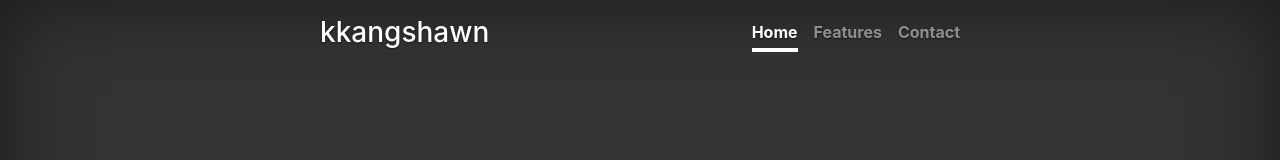
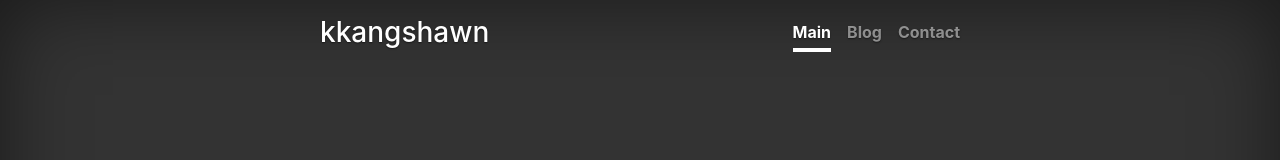
Before and after one commit to kkangshawn/kkangshawn.github.io, a website: page index.html in a window 1280 px wide. Shown: the top 160 px of the page. Drawn offline with nearby package versions, Linux system fonts and the light colour scheme.

Commit message:
Update index.html
Change default names in upper tab to proper names and its link.

```diff
--- a/index.html
+++ b/index.html
@@ -34,8 +34,8 @@
           <div class="inner">
             <h3 class="masthead-brand">kkangshawn</h3>
             <nav class="nav nav-masthead justify-content-center">
-              <a class="nav-link active" href="main.html">Home</a>
-              <a class="nav-link" href="#">Features</a>
+              <a class="nav-link active" href="main.html">Main</a>
+              <a class="nav-link" href="blog.html">Blog</a>
               <a class="nav-link" href="contact.html">Contact</a>
             </nav>
           </div>
```
